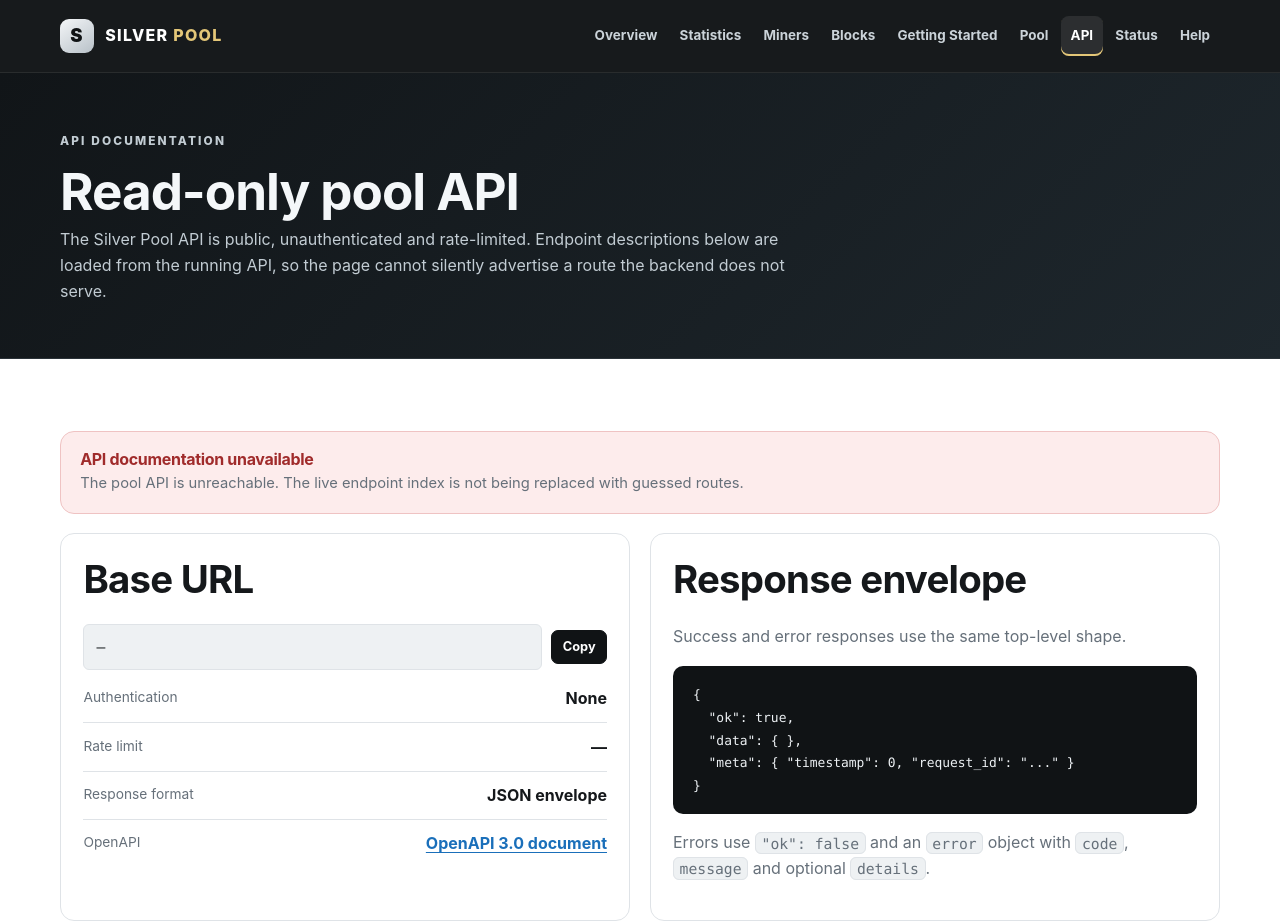
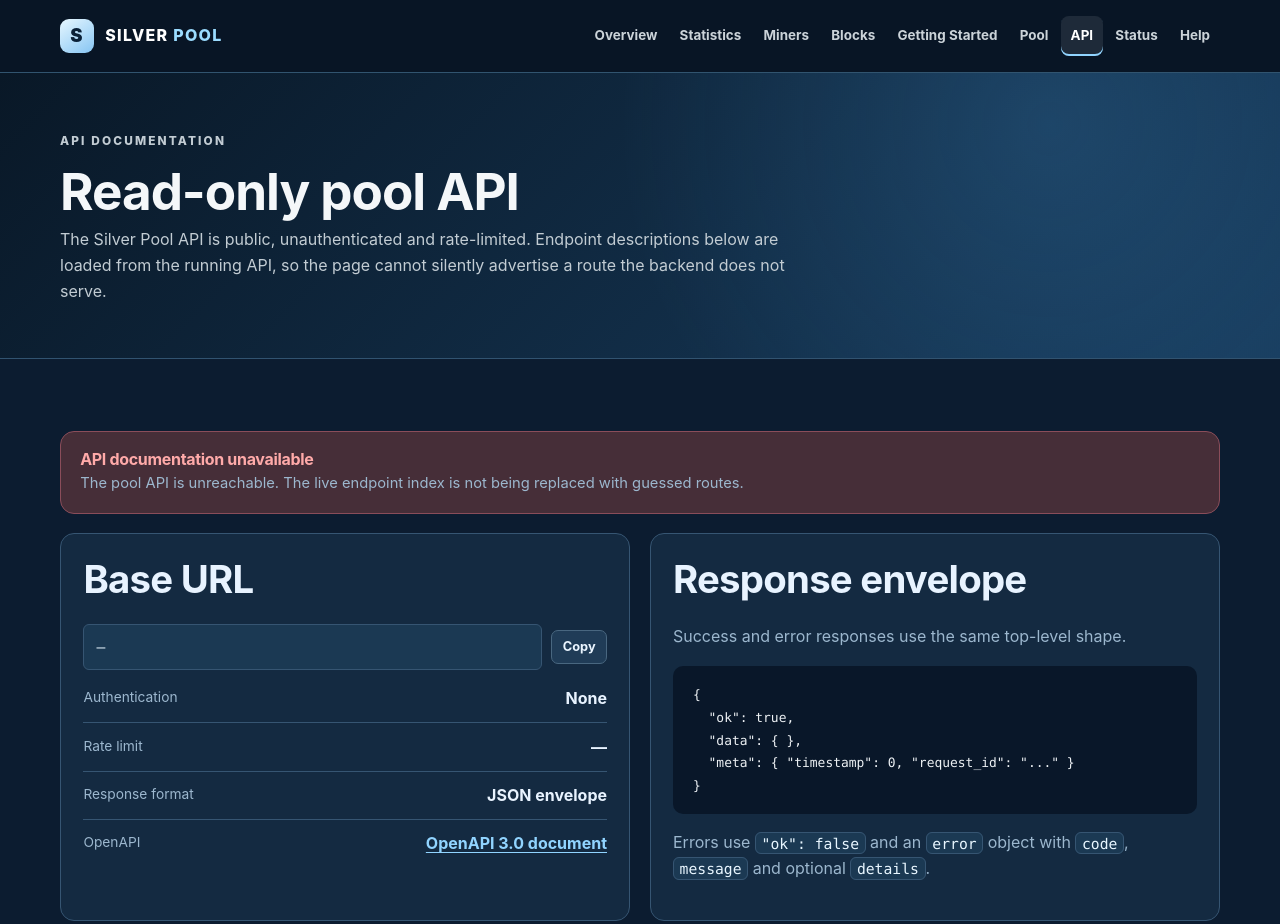
Before and after one commit to Silver-Labs-Technology-Development/Silver-Pool, a website built with Vite: page site/api-docs/index.html in a window 1280 px wide. Shown: the top 924 px of the page. Built offline with nearby package versions, Linux system fonts and the light colour scheme; no server answers.

Commit message:
Align Silver Pool presentation with navy ice-blue Silver Labs palette without mining code changes

```diff
--- a/site/styles.css
+++ b/site/styles.css
@@ -368,3 +368,42 @@
 
 .badge-stale, .badge-submitted { background: #f2f3f4; color: #5f6871; border-color: #d7dce0; }
 .badge-confirmed { background: var(--green-soft); color: var(--green); border-color: #bfe4cc; }
+
+/* SILVER LABS OCT 2026 — BLUE/SILVER VISUAL STANDARD
+   Review branch: styling only. Does not change mining, finance or services.
+   Shared identity: midnight navy, luminous icy blue, silver surfaces. */
+:root{
+  color-scheme:dark;
+  --ink:#e8f3ff;--ink-soft:#bdcfe0;--muted:#9cb7ce;
+  --line:#365572;--paper:#102238;--white:#142a41;
+  --charcoal:#091729;--charcoal-2:#14293e;
+  --silver:#d5e9fa;--silver-2:#213d58;
+  --accent:#91d4ff;--accent-dark:#bae7ff;
+  --gold:#79c5ff;--gold-light:#9ddbff;
+  --green:#75d6b3;--green-soft:#154132;
+  --amber:#f0c988;--amber-soft:#423925;
+  --red:#ffaaa9;--red-soft:#452932;
+  --shadow:0 12px 30px #07132444;
+}
+body{background:#0c1c30;color:var(--ink)}
+.site-header{background:rgba(9,22,38,.97);border-bottom-color:#31546f}
+.brand-mark{background:linear-gradient(145deg,#e7f7ff,#86c5f3);color:#0a2037}
+.brand-name span{color:#9bdcff}
+.primary-navigation a.is-active{box-shadow:inset 0 -2px 0 #91d4ff}
+.hero,.page-hero{background:radial-gradient(circle at 82% 18%,#4b9fe030,transparent 40%),linear-gradient(135deg,#091827,#173b5c)!important;border-bottom-color:#315370}
+.hero h1 span{color:#9bdcff}.eyebrow,.hero .eyebrow{color:#9bdcff}
+.button-primary{background:#9bdcff;border-color:#9bdcff;color:#092137}
+.button-primary:hover{background:#c4eaff;color:#092137}
+.button-dark{background:#203c57;color:#eaf5ff;border-color:#496780}
+.panel,.stat-card,.state-panel{background:var(--white);border-color:var(--line);color:var(--ink)}
+.stat-card .label,.stat-card .detail,.panel .muted{color:var(--muted)}
+.section-alt{background:var(--paper);border-color:var(--line)}
+.panel-dark{background:#102032;border-color:#416077}
+.state-error{background:#462e38;border-color:#8a4d5a}
+.state-offline{background:#423c30;border-color:#8e7550}
+.state-loading{background:#193c58;border-color:#4f7c9c}
+.state-ok{background:#153f38;border-color:#397e69}
+code{background:#1b3953;border-color:var(--line);color:#e8f6ff}
+table,th,td{border-color:var(--line)}
+a{color:var(--accent)}a:hover{color:var(--accent-dark)}
+:focus-visible{outline-color:#a6dcff}
```
